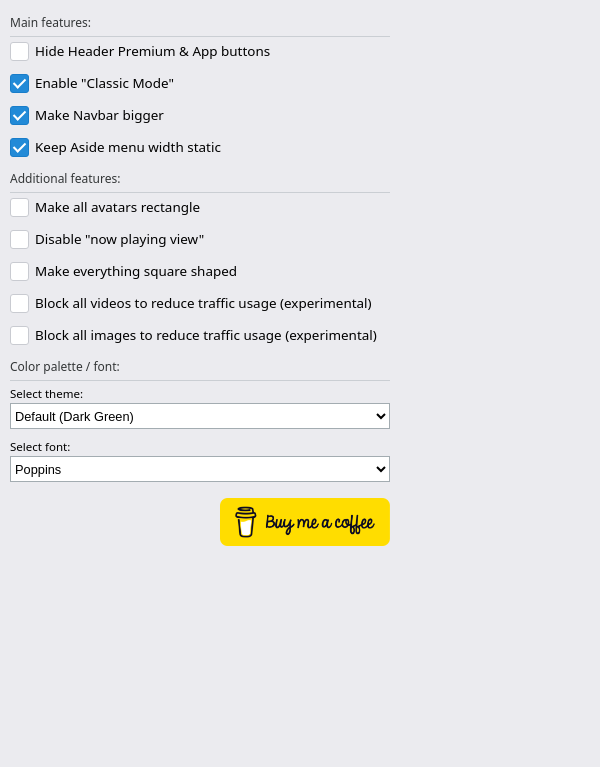
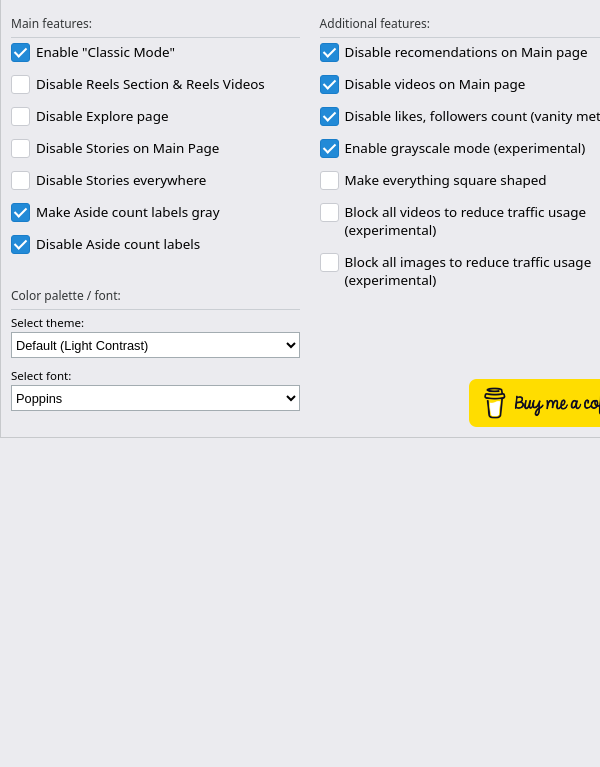
Before and after one commit to gerwld/igplus-extension, a browser extension: page popup.html in a window 400 px wide. Shown: the part 77-844 px from the top of the page, 600 px wide, since content can reach past the window. Drawn offline with Linux system fonts and the light colour scheme.

Commit message:
Added basic content, etc

```diff
--- a/assets/index.css
+++ b/assets/index.css
@@ -5,8 +5,15 @@ body {
   font-family: system-ui, -apple-system, BlinkMacSystemFont, "Segoe UI", Roboto, Oxygen, Ubuntu, Cantarell, "Open Sans",
     "Helvetica Neue", sans-serif;
   background-color: #ebebef;
-  min-width: 400px;
+  width: 650px;
+  height: fit-content;
   user-select: none;
+}
+
+body {
+  position: relative;
+  border: 1px solid #c7c9cc;
+  box-sizing: border-box;
 }
 
 .logo {
@@ -33,11 +40,27 @@ body {
   border-bottom: 1px solid #a3acb1;
 }
 
+#l3_settings {
+  display: flex;
+}
+
+.group {
+  flex: 1;
+}
+
+.group:nth-child(2) {
+  flex: 1.1;
+}
+
 .links {
   display: flex;
   flex-direction: column;
   align-items: flex-end;
   justify-content: center;
+
+  position: absolute;
+  bottom: 0;
+  right: 0;
 
   padding: 0 10px 10px;
 }
@@ -59,6 +82,10 @@ a img {
   color: #333637;
   font-size: 0.75rem;
   border-bottom: 1px solid #caced3;
+}
+
+.sect_lable__color {
+  padding-top: 20px;
 }
 
 .ch_lp {
--- a/popup.html
+++ b/popup.html
@@ -4,65 +4,57 @@
 <section class="header">
   <div class="logo">
     <span class="logo_title">InstaPlus Extension</span>
-    <img src="./assets/img/logo.png" alt="Spotify Classic Plugin" class="logo_img" />
+    <img src="./assets/img/logo.svg" alt="Spotify Classic Plugin" class="logo_img" />
   </div>
 </section>
 
 <section class="content">
   <form name="l3_settings" id="l3_settings">
+    <section class="group">
       <span class="sect_lable"> Main features: </span>
-    <label class="ch_ip">
-      <input type="checkbox" name="premium_btns" checked />
-      <span class="ch_sp"></span>
-      Hide Header Premium & App buttons
-    </label>
       <label class="ch_ip">
         <input type="checkbox" name="classic_mode" checked />
         <span class="ch_sp"></span>
         Enable "Classic Mode"
       </label>
       <label class="ch_ip">
-      <input type="checkbox" name="bigger_navbar" checked />
+        <input type="checkbox" name="premium_btns" checked />
         <span class="ch_sp"></span>
-      Make Navbar bigger
+        Disable Reels Section & Reels Videos
       </label>
+      <label class="ch_ip">
+        <input type="checkbox" name="premium_btns" checked />
+        <span class="ch_sp"></span>
+        Disable Explore page
+      </label>
+      <label class="ch_ip">
+        <input type="checkbox" name="premium_btns" checked />
+        <span class="ch_sp"></span>
+        Disable Stories on Main Page
+      </label>
+      <label class="ch_ip">
+        <input type="checkbox" name="premium_btns" checked />
+        <span class="ch_sp"></span>
+        Disable Stories everywhere
+      </label>
+
       <label class="ch_ip">
         <input type="checkbox" name="static_aside" checked />
         <span class="ch_sp"></span>
-      Keep Aside menu width static
-    </label>
-    <span class="sect_lable"> Additional features: </span>
-    <label class="ch_ip">
-      <input type="checkbox" name="rect_avatars" checked />
-      <span class="ch_sp"></span>
-      Make all avatars rectangle
-    </label>
-    <label class="ch_ip">
-      <input type="checkbox" name="now_play_disable" checked />
-      <span class="ch_sp"></span>
-      Disable "now playing view"
-    </label>
-    <label class="ch_ip">
-      <input type="checkbox" name="square_shaped" checked />
-      <span class="ch_sp"></span>
-      Make everything square shaped
-    </label>
-    <label class="ch_ip">
-      <input type="checkbox" name="block_videos" checked />
-      <span class="ch_sp"></span>
-      Block all videos to reduce traffic usage (experimental)
-    </label>
-    <label class="ch_ip">
-      <input type="checkbox" name="block_images" checked />
-      <span class="ch_sp"></span>
-      Block all images to reduce traffic usage (experimental)
+        Make Aside count labels gray
       </label>
 
-    <span class="sect_lable"> Color palette / font: </span>
+      <label class="ch_ip">
+        <input type="checkbox" name="bigger_navbar" checked />
+        <span class="ch_sp"></span>
+        Disable Aside count labels
+      </label>
+
+      <span class="sect_lable sect_lable__color"> Color palette / font: </span>
       <label class="ch_lp">
         <span class="label">Select theme:</span>
         <select name="theme" id="theme">
-        <option value="default">Default (Dark Green)</option>
+          <option value="default">Default (Light Contrast)</option>
           <option value="light_green">Light Green</option>
           <option value="purple_dark">Dark Purple</option>
           <option value="kittens">Kittens</option>
@@ -80,6 +72,46 @@
           <option value="noto_sans">Noto Sans</option>
         </select>
       </label>
+    </section>
+
+    <section class="group">
+      <span class="sect_lable"> Additional features: </span>
+      <label class="ch_ip">
+        <input type="checkbox" name="classic_mode" checked />
+        <span class="ch_sp"></span>
+        Disable recomendations on Main page
+      </label>
+      <label class="ch_ip">
+        <input type="checkbox" name="classic_mode" checked />
+        <span class="ch_sp"></span>
+        Disable videos on Main page
+      </label>
+      <label class="ch_ip">
+        <input type="checkbox" name="classic_mode" checked />
+        <span class="ch_sp"></span>
+        Disable likes, followers count (vanity metrics)
+      </label>
+      <label class="ch_ip">
+        <input type="checkbox" name="classic_mode" checked />
+        <span class="ch_sp"></span>
+        Enable grayscale mode (experimental)
+      </label>
+      <label class="ch_ip">
+        <input type="checkbox" name="square_shaped" checked />
+        <span class="ch_sp"></span>
+        Make everything square shaped
+      </label>
+      <label class="ch_ip">
+        <input type="checkbox" name="block_videos" checked />
+        <span class="ch_sp"></span>
+        Block all videos to reduce traffic usage (experimental)
+      </label>
+      <label class="ch_ip">
+        <input type="checkbox" name="block_images" checked />
+        <span class="ch_sp"></span>
+        Block all images to reduce traffic usage (experimental)
+      </label>
+    </section>
   </form>
 </section>
 
```
Also changed, not shown: assets/icons/icon32.png, 1 other file. Lines whose indentation alone changed are shown as unchanged.
